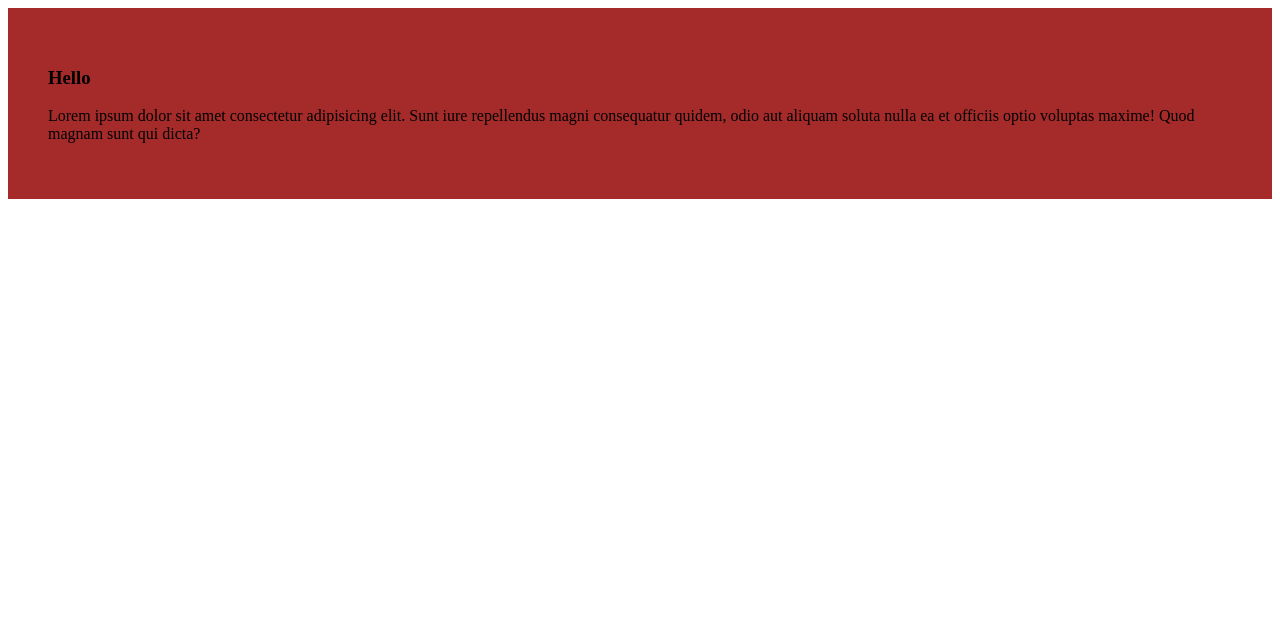
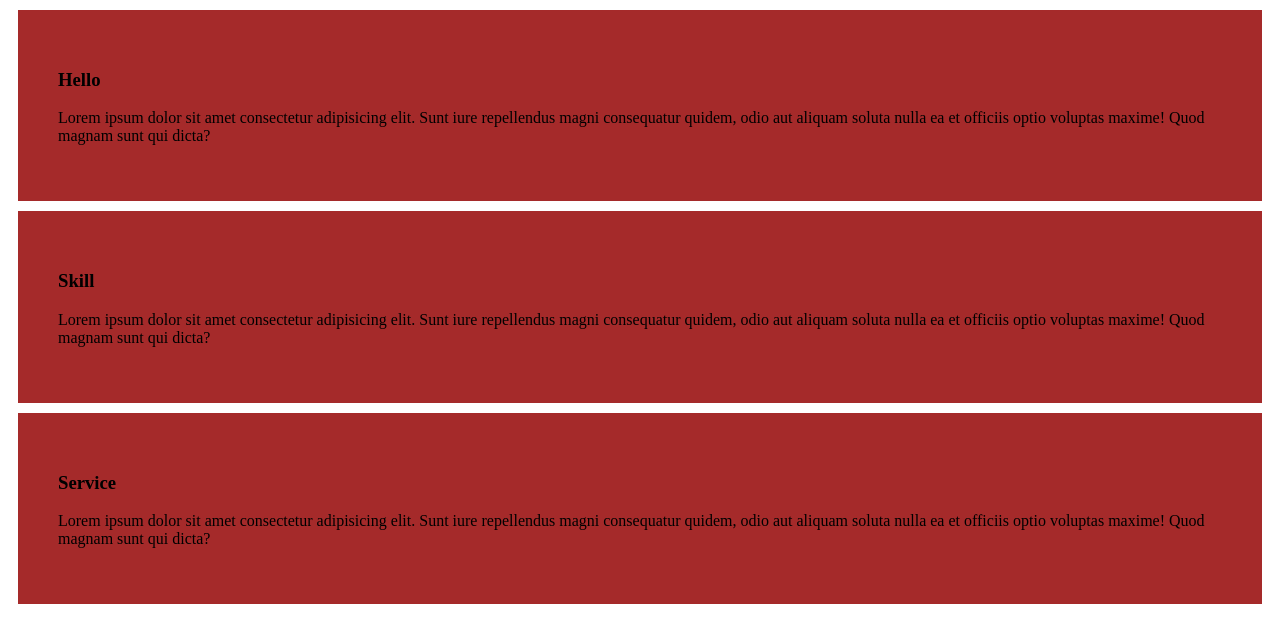
Before and after one commit to HasnathAhmedTamim/my-first-github-repo, a plain HTML site: page index.html in a window 1280 px wide. Drawn offline with Linux system fonts and the light colour scheme.

Commit message:
add skills and service

```diff
--- a/index.html
+++ b/index.html
@@ -12,6 +12,15 @@
         <p>Lorem ipsum dolor sit amet consectetur adipisicing elit. Sunt iure repellendus magni consequatur quidem, odio aut
             aliquam soluta nulla ea et officiis optio voluptas maxime! Quod magnam sunt qui dicta?</p>
     </div>
-
+    <div>
+        <h3>Skill</h3>
+        <p>Lorem ipsum dolor sit amet consectetur adipisicing elit. Sunt iure repellendus magni consequatur quidem, odio aut
+            aliquam soluta nulla ea et officiis optio voluptas maxime! Quod magnam sunt qui dicta?</p>
+    </div>
+    <div>
+        <h3>Service</h3>
+        <p>Lorem ipsum dolor sit amet consectetur adipisicing elit. Sunt iure repellendus magni consequatur quidem, odio aut
+            aliquam soluta nulla ea et officiis optio voluptas maxime! Quod magnam sunt qui dicta?</p>
+    </div>
 </body>
 </html>
--- a/styles/blog.css
+++ b/styles/blog.css
@@ -1,4 +1,5 @@
 div{
     background-color: brown;
     padding: 40px;
+    margin: 10px;
 }
```
